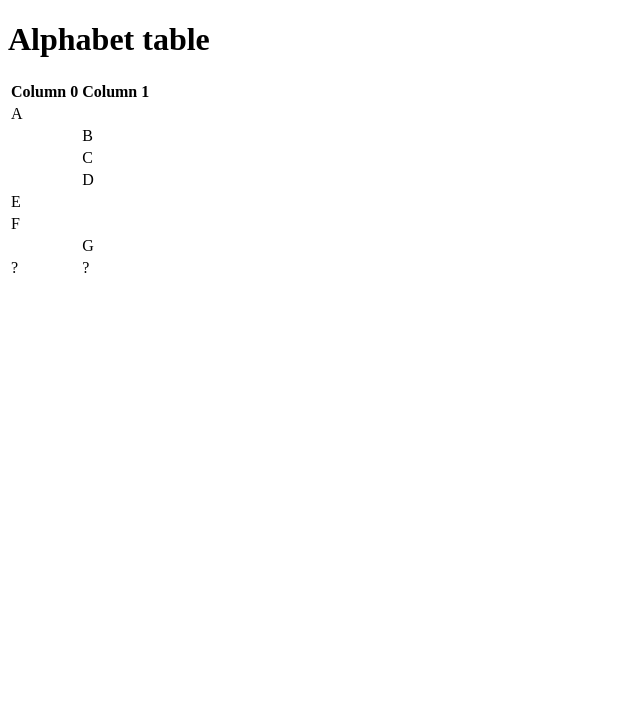
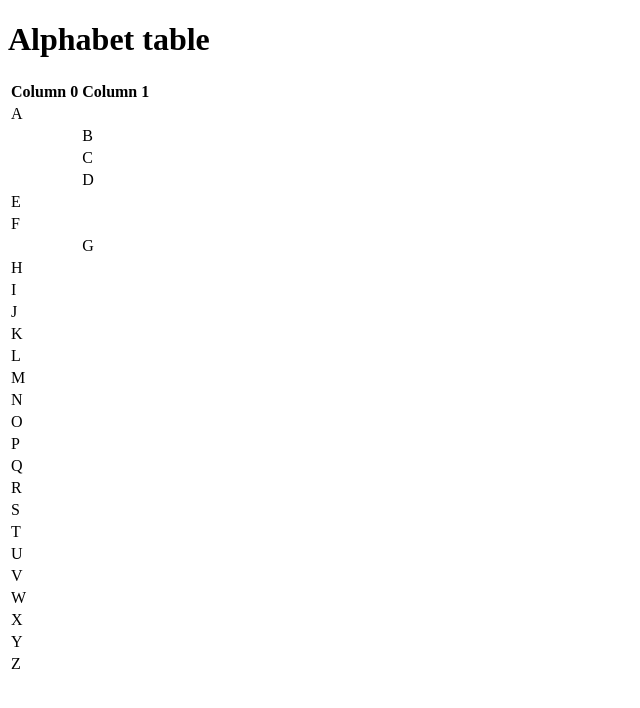
Before and after one commit to comp426-2022-spring/a00-michaeltrentini, a website: page index.html in a window 1280 px wide. Shown: the whole page, without its empty margins (0-640 px from the left). Drawn offline with Linux system fonts and the light colour scheme.

Commit message:
Alphabet

```diff
--- a/index.html
+++ b/index.html
@@ -37,7 +37,61 @@
                                         <td></td><td>G</td>
                                     </tr>
                                     <tr>
-                                        <td>?</td><td>?</td>
+                                        <td>H</td><td></td>
+                                    </tr>
+                                    <tr>
+                                        <td>I</td><td></td>
+                                    </tr>
+                                    <tr>
+                                        <td>J</td><td></td>
+                                    </tr>
+                                    <tr>
+                                        <td>K</td><td></td>
+                                    </tr>
+                                    <tr>
+                                        <td>L</td><td></td>
+                                    </tr>
+                                    <tr>
+                                        <td>M</td><td></td>
+                                    </tr>
+                                    <tr>
+                                        <td>N</td><td></td>
+                                    </tr>
+                                    <tr>
+                                        <td>O</td><td></td>
+                                    </tr>
+                                    <tr>
+                                        <td>P</td><td></td>
+                                    </tr>
+                                    <tr>
+                                        <td>Q</td><td></td>
+                                    </tr>
+                                    <tr>
+                                        <td>R</td><td></td>
+                                    </tr>
+                                    <tr>
+                                        <td>S</td><td></td>
+                                    </tr>
+                                    <tr>
+                                        <td>T</td><td></td>
+                                    </tr>
+                                    <tr>
+                                        <td>U</td><td></td>
+                                    </tr>
+                                    <tr>
+                                        <td>V</td><td></td>
+                                    </tr>
+                                    <tr>
+                                        <td>W</td><td></td>
+                                    </tr>
+                                    <tr>
+                                        <td>X</td><td></td>
+                                    </tr>
+                                    <tr>
+                                        <td>Y</td><td></td>
+                                    </tr>
+                                    <tr>
+                                        <td>Z</td><td></td>
                                     </tr>
                                 </tbody>
             </table>
--- a/package.json
+++ b/package.json
@@ -15,5 +15,8 @@
   "bugs": {
     "url": "https://github.com/comp426-2022-spring/a00-michaeltrentini/issues"
   },
-  "homepage": "https://github.com/comp426-2022-spring/a00-michaeltrentini#readme"
+  "homepage": "https://github.com/comp426-2022-spring/a00-michaeltrentini#readme",
+  "dependencies": {
+    "browser-sync": "^2.27.7"
+  }
 }
```
Also changed, not shown: 1 other file.
